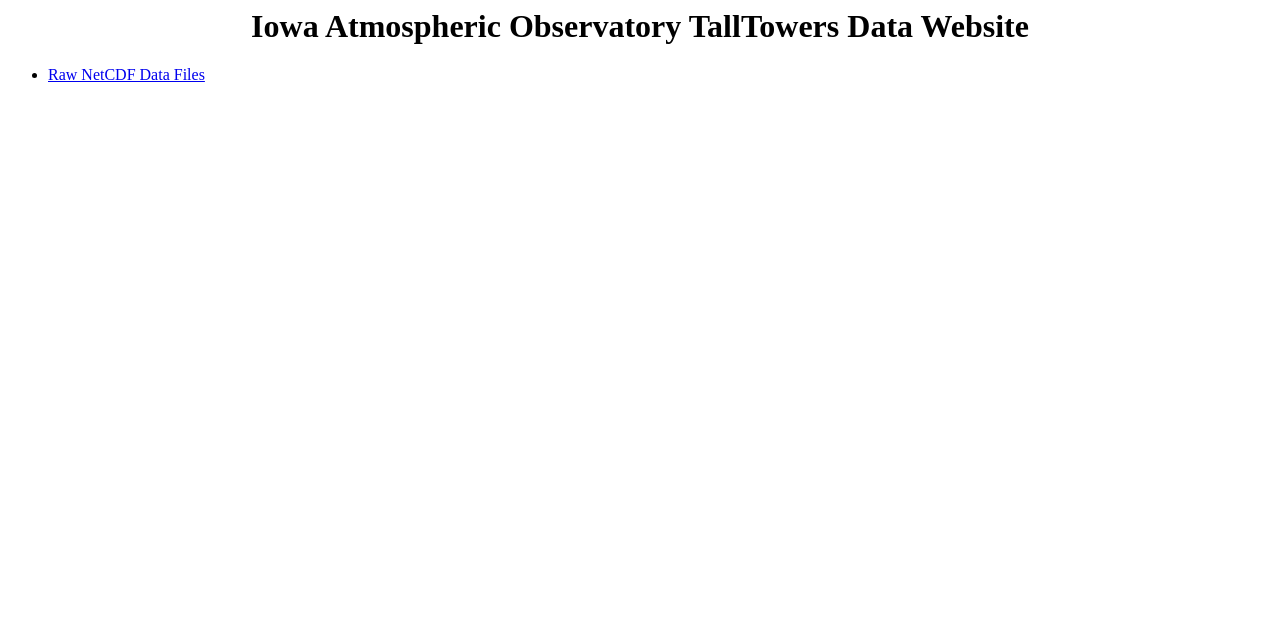
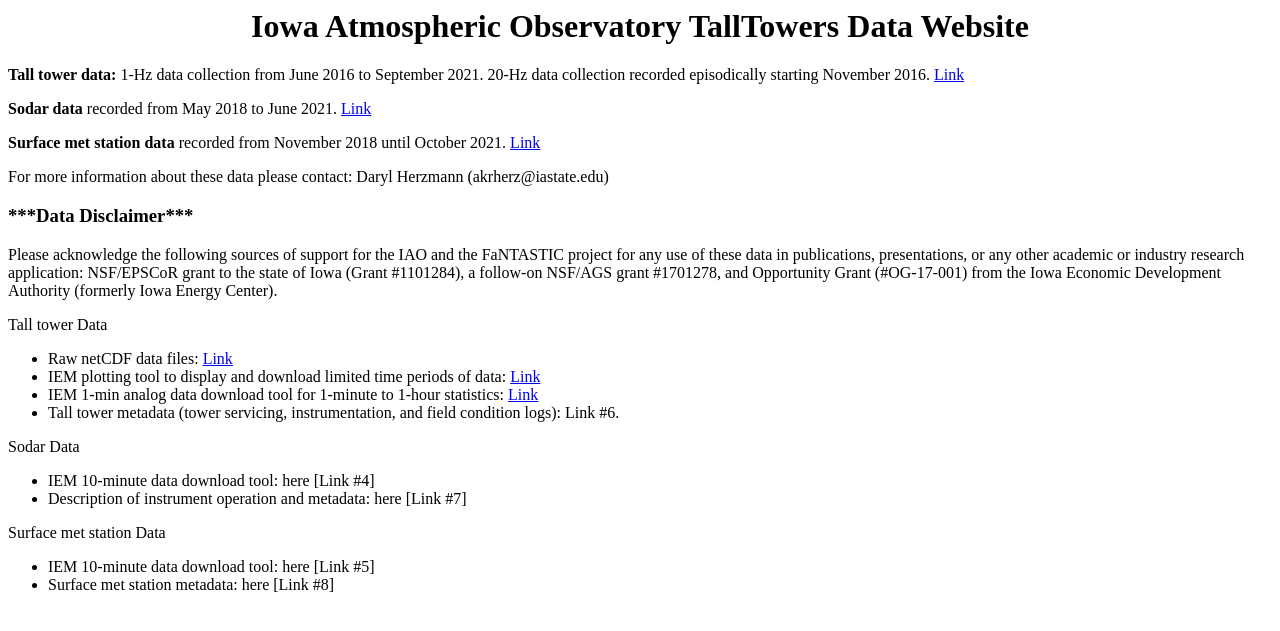
Before and after one commit to akrherz/talltowers, a PHP site: page / in a window 1280 px wide. Shown: the top 631 px of the page. Run offline with PHP 8.4, Linux system fonts and the light colour scheme.

Commit message:
update homepage per guidance

```diff
--- a/htdocs/index.php
+++ b/htdocs/index.php
@@ -4,7 +4,7 @@ $CONFIG = json_decode(file_get_contents(dirname(__FILE__)."/../config/settings.j
 <html>
 
 <head>
-	<title>TallTowers Latest Data</title>
+	<title>Iowa Atmospheric Observatory TallTowers Data Website</title>
 	<style>
 		h1,footer {
 				   text-align: center;
@@ -15,8 +15,55 @@ $CONFIG = json_decode(file_get_contents(dirname(__FILE__)."/../config/settings.j
 
 <h1>Iowa Atmospheric Observatory TallTowers Data Website</h1>
 
+<p><strong>Tall tower data:</strong> 1-Hz data collection from June 2016 to
+September 2021.  20-Hz data collection recorded episodically starting
+November 2016. <a href="#towers">Link</a></p>
+
+<p><strong>Sodar data</strong> recorded from May 2018 to June 2021.
+<a href="#sodar">Link</a></p>
+
+<p><strong>Surface met station data</strong> recorded from November 2018
+until October 2021. <a href="#surface">Link</a></p>
+
+<p>For more information about these data please contact:
+Daryl Herzmann (akrherz@iastate.edu)</p>
+
+<h3>***Data Disclaimer***</h3>
+
+<p>Please acknowledge the following sources of support for the IAO and the
+    FaNTASTIC project for any use of these data in publications, presentations,
+    or any other academic or industry research application:
+    NSF/EPSCoR grant to the state of Iowa (Grant #1101284),
+    a follow-on NSF/AGS grant #1701278, and Opportunity Grant (#OG-17-001)
+    from the Iowa Economic Development Authority (formerly Iowa Energy Center).
+</p>
+
+
+<p><a name="tower">Tall tower Data</a></p>
+
 <ul>
-    <li><a href="/netcdf/">Raw NetCDF Data Files</a></li>
+    <li>Raw netCDF data files: <a href="/netcdf/">Link</a></li>
+    <li>IEM plotting tool to display and download limited time periods of data:
+        <a href="https://mesonet.agron.iastate.edu/plotting/auto/?q=158">Link</a></li>
+    <li>IEM 1-min analog data download tool for 1-minute to 1-hour statistics:
+        <a href="https://mesonet.agron.iastate.edu/projects/iao/analog_download.php">Link</a></li>
+    <li>Tall tower metadata (tower servicing, instrumentation, and field condition logs):
+        Link #6.</li>
+</ul>
+
+<p><a name="sodar">Sodar Data</a></p>
+
+<ul>
+    <li>IEM 10-minute data download tool: here [Link #4]</li>
+    <li>Description of instrument operation and metadata: here [Link #7]</li>
+</ul>
+
+
+<p><a name="surface">Surface met station Data</a></p>
+
+<ul>
+<li>IEM 10-minute data download tool: here [Link #5]</li>
+<li>Surface met station metadata: here [Link #8]</li>
 </ul>
 
 </body>
```
